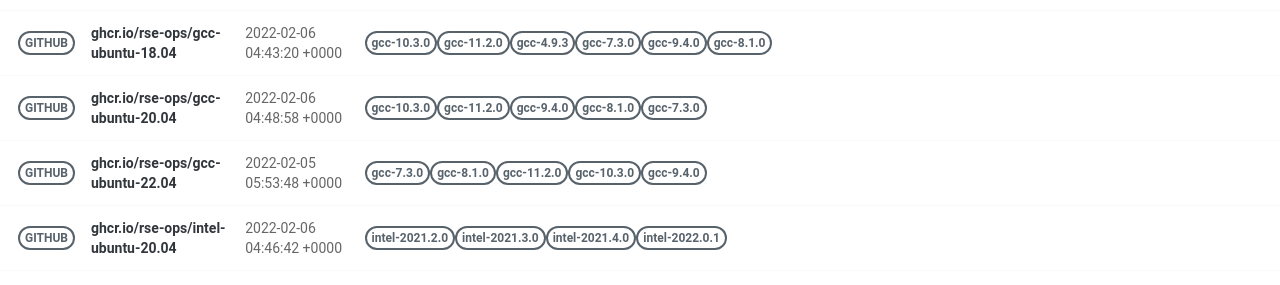
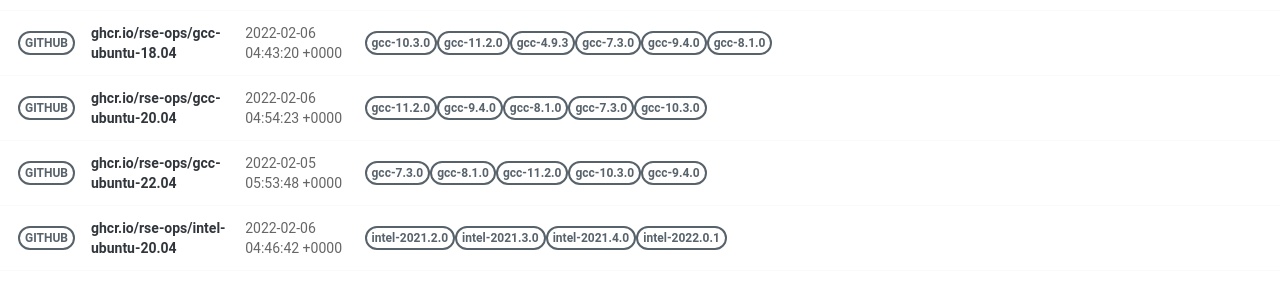
Before and after one commit to rse-ops/docker-images, a Jekyll site: the page built from pages/index.md, in a window 1280 px wide. Shown: the part 581-866 px from the top of the page. Built offline with Jekyll 4.4.1, drawn with Linux system fonts in a browser that asks for light colours; nearby versions of some CDN libraries.

Commit message:
Automated push to update library 2022-02-06

```diff
--- a/_library/ghcr.io-rse-ops-gcc-ubuntu-20.04.md
+++ b/_library/ghcr.io-rse-ops-gcc-ubuntu-20.04.md
@@ -1,14 +1,11 @@
 ---
 layout: container
 name: ghcr.io/rse-ops/gcc-ubuntu-20.04
-updated_at: 2022-02-06 04:48:58.019834
+updated_at: 2022-02-06 04:54:23.932404
 
 
 container_url: https://github.com/orgs/rse-ops/packages/container/package/gcc-ubuntu-20.04
 versions:
- - tag: gcc-10.3.0
-   dockerfile: https://github.com/rse-ops/docker-images/blob/main/ubuntu/gcc/Dockerfile
-   manifest: https://crane.ggcr.dev/manifest/ghcr.io/rse-ops/gcc-ubuntu-20.04:gcc-10.3.0
  - tag: gcc-11.2.0
    dockerfile: https://github.com/rse-ops/docker-images/blob/main/ubuntu/gcc/Dockerfile
    manifest: https://crane.ggcr.dev/manifest/ghcr.io/rse-ops/gcc-ubuntu-20.04:gcc-11.2.0
```
Also changed, not shown: other parts of _library/ghcr.io-rse-ops-gcc-ubuntu-20.04.md (+3 -0 lines).
